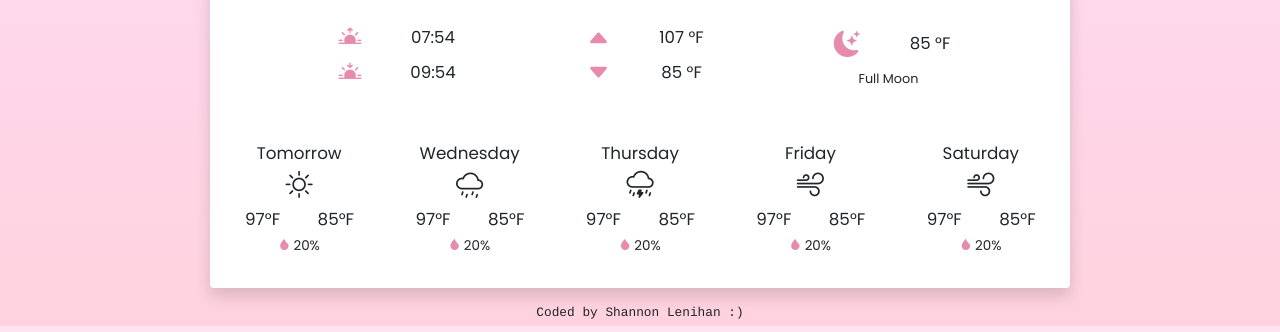
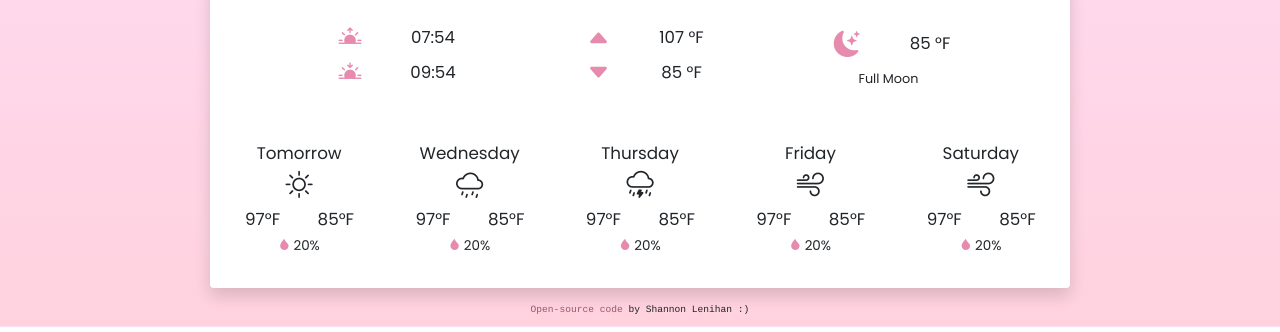
Before and after one commit to shannon-lenihan/weather-app, a plain HTML site: page index.html in a window 1280 px wide. Shown: the part 474-806 px from the top of the page. Drawn offline with nearby package versions, Linux system fonts and the light colour scheme.

Commit message:
Added link in footer to code on GitHub

```diff
--- a/index.html
+++ b/index.html
@@ -304,7 +304,15 @@
         </div>
 
         <section class="footer">
-          <div class="owner">Coded by Shannon Lenihan :)</div>
+          <div class="owner">
+            <a
+              href="https://github.com/shannon-lenihan/weather-app"
+              class="gitHub"
+              target="_blank"
+              >Open-source code</a
+            >
+            by Shannon Lenihan :)
+          </div>
         </section>
       </div>
     </div>
--- a/src/style.css
+++ b/src/style.css
@@ -223,6 +223,16 @@ input.form-check-input[type="checkbox"]:checked {
 .footer {
   text-align: center;
   font-family: "Cousine", monospace;
-  font-size: calc(0.4rem + 0.5vw);
+  font-size: calc(0.2rem + 0.5vw);
   margin-top: 15px;
 }
+
+.gitHub {
+  text-decoration: none;
+  color: #995770;
+}
+
+.gitHub:hover {
+  text-decoration: underline;
+  color: #995770;
+}
```
